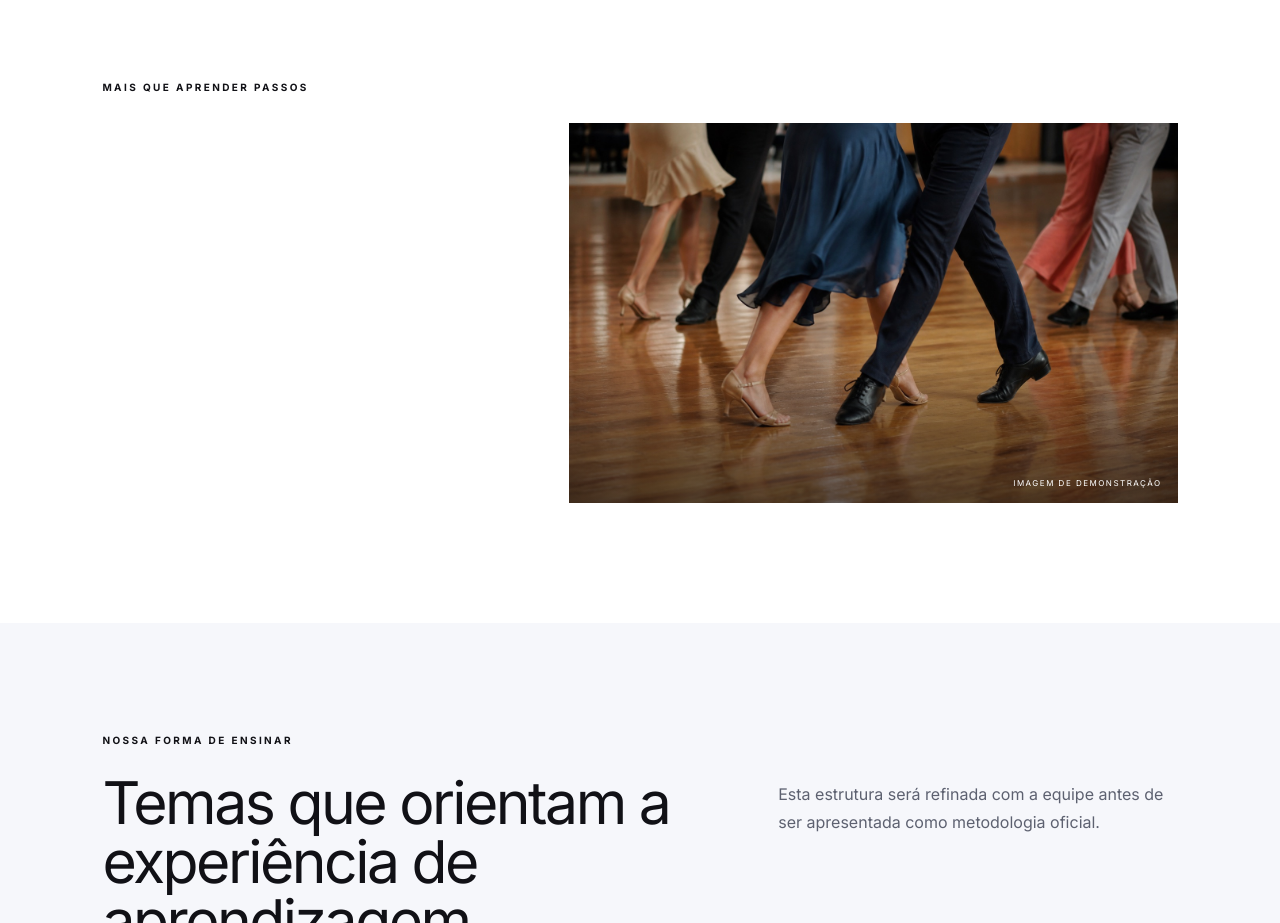
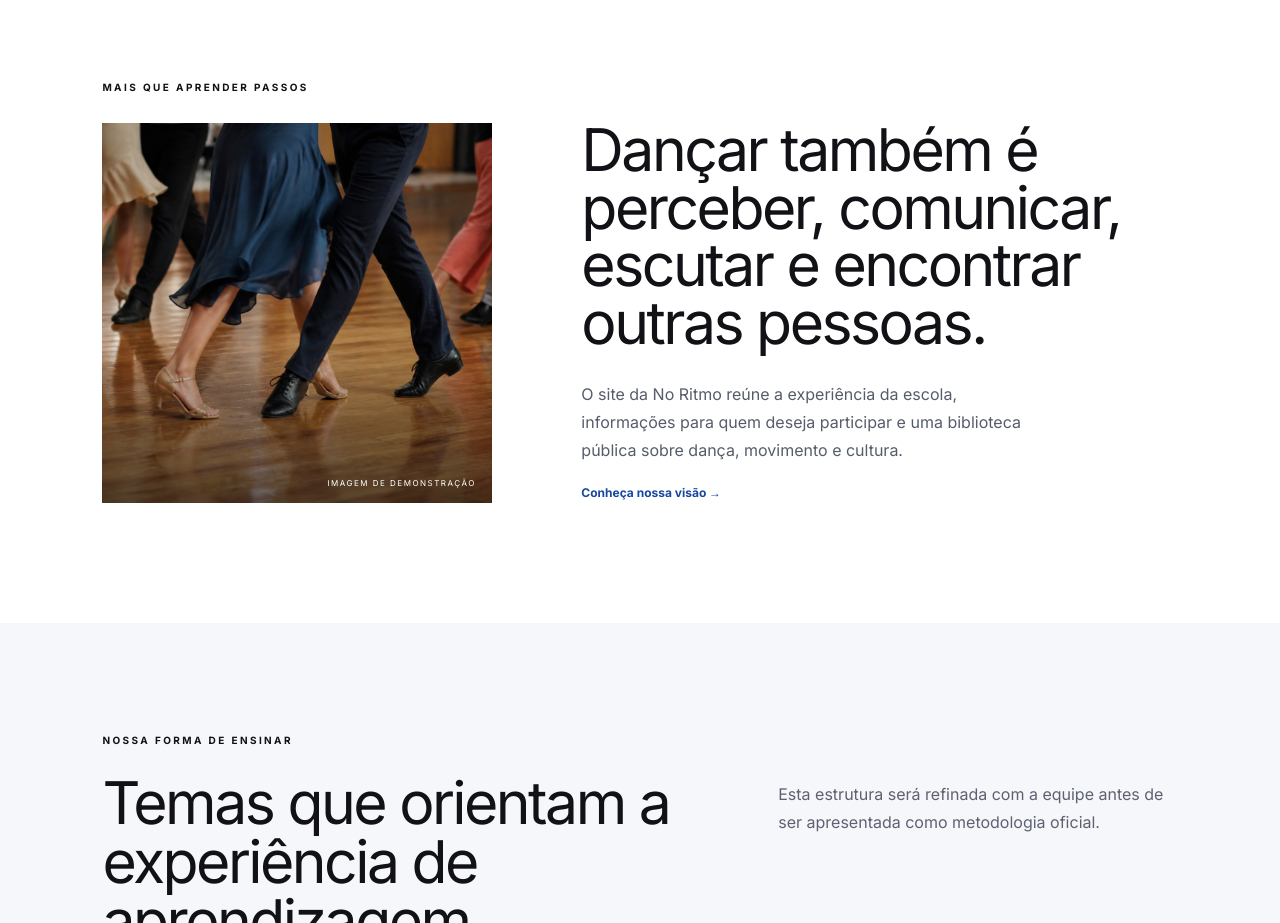
Before and after one commit to leonardodariva/no-ritmo-academia-de-danca, a Next.js app: page / in a window 1280 px wide. Shown: the part 840-1763 px from the top of the page. Built offline with nearby package versions, Linux system fonts and the light colour scheme; a web font is replaced by a local one.

Commit message:
fix: separa imagem e texto do statement

```diff
--- a/app/globals.css
+++ b/app/globals.css
@@ -340,7 +340,7 @@ footer { background:#0b0b0f; color:var(--cream); padding:80px 8vw 25px; }.brand-
 .v4-statement>p { grid-column:1/-1; margin-bottom:8px; }
 .v4-statement>h2 { grid-column:1; font-size:clamp(38px,4.6vw,68px); letter-spacing:-2.5px; }
 .v4-statement>div { grid-column:2; margin-top:6px; }
-.v4-statement { grid-template-columns:minmax(0,.78fr) minmax(0,1.22fr); }.v4-statement>p { grid-column:1/-1; }.statement-visual { grid-column:1; grid-row:2; min-height:380px; margin-top:0!important; position:relative; overflow:hidden; background:url('/images/demo/movimento-detalhe.jpg') center/cover no-repeat; }.statement-visual::after { content:""; position:absolute; inset:0; background:linear-gradient(180deg,transparent 58%,rgba(5,7,14,.52)); }.statement-visual>span { position:absolute; right:16px; bottom:14px; z-index:1; color:#fff; text-transform:uppercase; letter-spacing:1.5px; font-size:8px; }.statement-copy { display:block!important; visibility:visible!important; grid-column:2!important; grid-row:2; min-width:0; margin-top:0!important; align-self:center; padding-left:1vw; color:var(--ink); }.statement-copy h2 { margin:0 0 28px; color:var(--ink); font-size:clamp(38px,4.6vw,68px); line-height:.98; letter-spacing:-2.5px; }.statement-copy p { max-width:440px; color:#565c69; line-height:1.75; }.statement-copy a { display:inline-block; margin-top:20px; color:var(--blue); font-size:12px; font-weight:700; }
+.v4-statement { grid-template-columns:minmax(0,.78fr) minmax(0,1.22fr); }.v4-statement>p { grid-column:1/-1; }.statement-visual { grid-column:1!important; grid-row:2; min-height:380px; margin-top:0!important; position:relative; overflow:hidden; background:url('/images/demo/movimento-detalhe.jpg') center/cover no-repeat; }.statement-visual::after { content:""; position:absolute; inset:0; background:linear-gradient(180deg,transparent 58%,rgba(5,7,14,.52)); }.statement-visual>span { position:absolute; right:16px; bottom:14px; z-index:1; color:#fff; text-transform:uppercase; letter-spacing:1.5px; font-size:8px; }.statement-copy { display:block!important; visibility:visible!important; grid-column:2!important; grid-row:2; min-width:0; margin-top:0!important; align-self:center; padding-left:1vw; color:var(--ink); }.statement-copy h2 { margin:0 0 28px; color:var(--ink); font-size:clamp(38px,4.6vw,68px); line-height:.98; letter-spacing:-2.5px; }.statement-copy p { max-width:440px; color:#565c69; line-height:1.75; }.statement-copy a { display:inline-block; margin-top:20px; color:var(--blue); font-size:12px; font-weight:700; }
 .v4-section-heading>h2,.home-team-heading>h2,.v4-institution h2,.v4-invitation h2 { font-size:clamp(38px,4.6vw,68px); letter-spacing:-2.5px; }
 @media(max-width:680px){ .v4-section-heading,.home-team-heading { grid-template-columns:1fr; }.v4-section-heading>p,.v4-section-heading>h2,.v4-section-heading>span,.home-team-heading>p,.home-team-heading>h2,.home-team-heading>span { grid-column:1; }.v4-section-heading>span,.home-team-heading>span { margin-top:0; } }
 @media(max-width:680px){ .v4-statement { grid-template-columns:1fr; }.v4-statement>p,.statement-visual,.statement-copy { grid-column:1!important; grid-row:auto; }.statement-visual { min-height:280px; }.statement-copy { padding-left:0; margin-top:28px!important; } }
```
